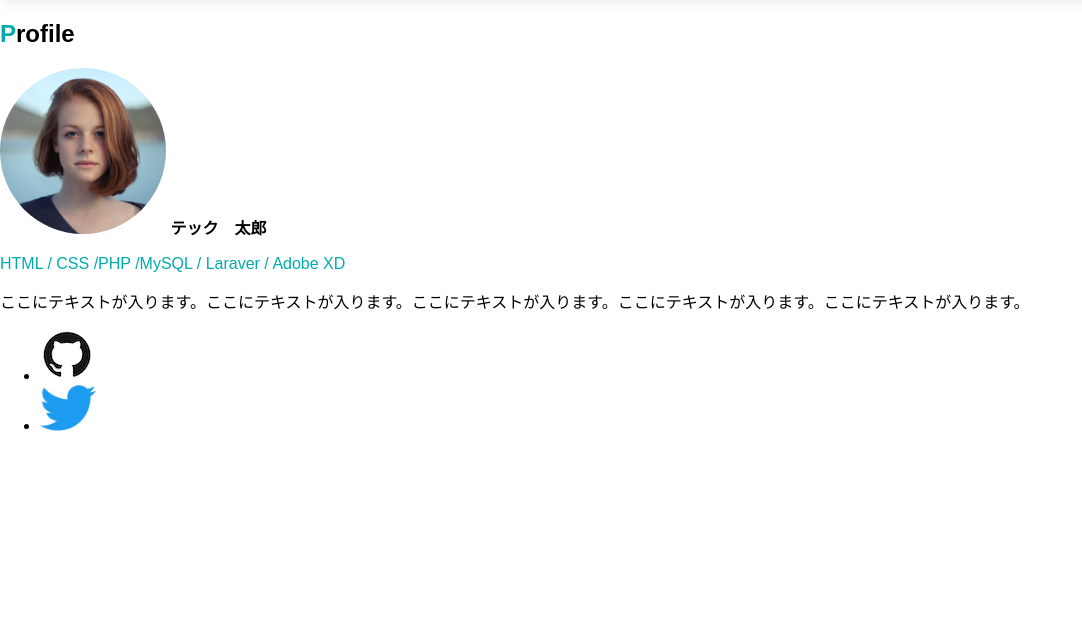
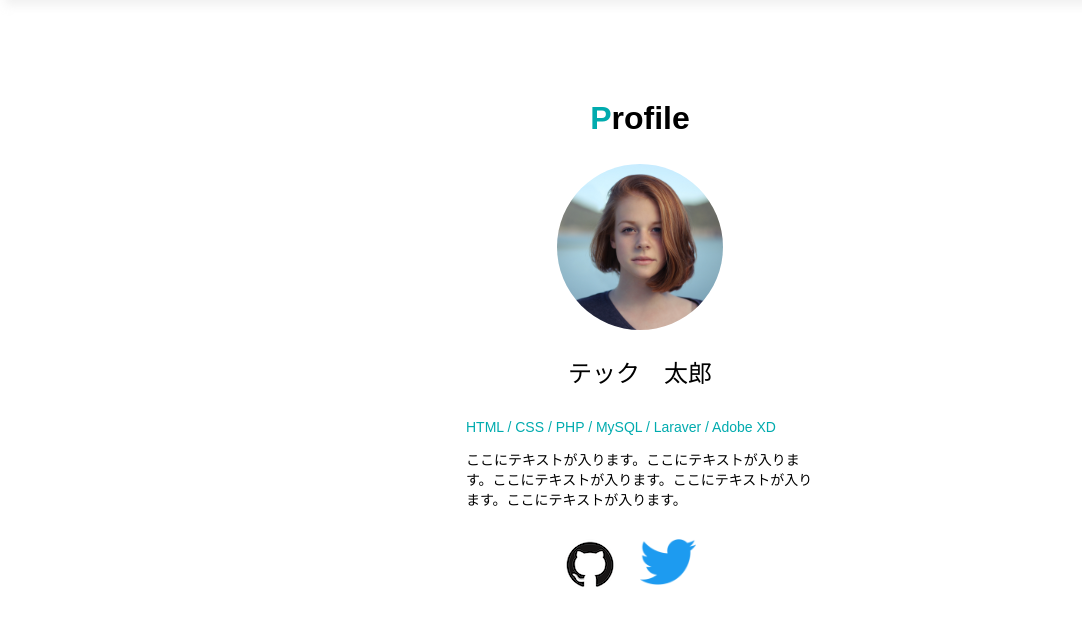
Before and after one commit to junjun2022A/portfolio, a PHP site: page / in a window 1280 px wide. Shown: the part 65-691 px from the top of the page, without its empty margins (0-1082 px from the left). Run offline with PHP 8.4, Linux system fonts and the light colour scheme.

Commit message:
Profileのレイアウト完了

```diff
--- a/index.html
+++ b/index.html
@@ -25,7 +25,7 @@
             <div class="item-list">
                 <img src="./img/profile.png" alt="プロフィール画像">
                 <b>テック　太郎</b>
-                <p class="color-green">HTML / CSS /PHP /MySQL / Laraver / Adobe XD</p>
+                <p class="color-green">HTML / CSS / PHP / MySQL / Laraver / Adobe XD</p>
                 <p>ここにテキストが入ります。ここにテキストが入ります。ここにテキストが入ります。ここにテキストが入ります。ここにテキストが入ります。</p>
             </div>
             <ul class="icon-list">
--- a/style.css
+++ b/style.css
@@ -11,6 +11,9 @@ body {
 .color-green{
     color: #00abae;
 
+}
+.sub-title{
+    font-size: 32px;
 }
 
 /* [header]のスタイルシート  */
@@ -27,3 +30,44 @@ body {
     text-decoration: none;
     letter-spacing: 1px;
 }
+/* [main]のスタイルシート　*/
+
+.block-main{
+    text-align: center;
+    margin: 100px;
+}
+
+/* [plofile]のスタイルシート */
+
+.item-list{
+    width: 100%;
+    max-width: 348px;
+    margin: 0 auto;
+}
+
+.item-list b{
+    display: block;
+    font-size: 24px;
+    font-weight: normal;
+    margin: 20px 0 30px;
+}
+
+.item-list p{
+    font-size: 14px;
+    line-height: normal;
+    text-align: left;
+}
+
+.icon-list{
+    list-style: none;
+    width: 100%;
+    max-width: 247px;
+    margin: 30px auto;
+    padding: 0;
+    display: flex;
+    -webkit-justify-content: center;
+}
+
+.icon-list li{
+    margin-right: 22px;
+}
```
